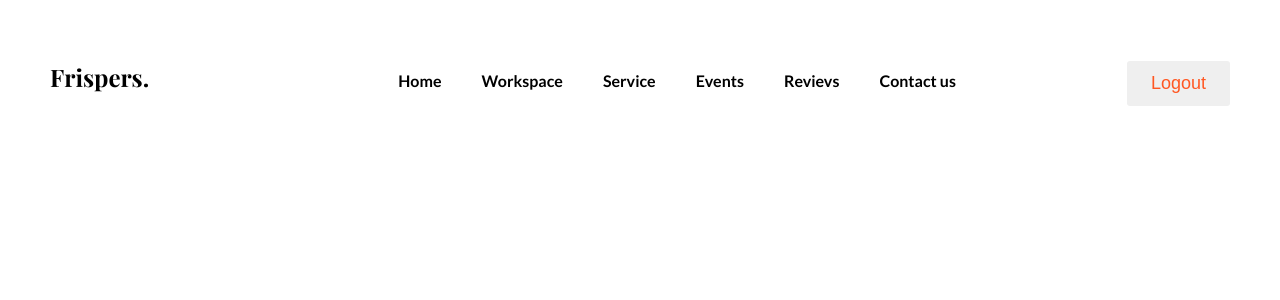
After one commit to Kukoldini/Frispes, a PHP site: page /website/header.php in a window 1280 px wide. The commit adds this page. Shown: the top 300 px of the page. Run offline with PHP 8.4, Linux system fonts and the light colour scheme; the visitor is signed in with stand-in values (Sample User, id 1).

Commit message:
Added logout function

```diff
--- /dev/null
+++ b/css/button.css
@@ -0,0 +1,13 @@
+#logout {
+	margin-top: -10px;
+	font-size: 18px;
+	color: #FF5722;
+	padding: 12px 24px;
+	border: none;
+	border-radius: 3px;
+}
+#logout:hover {
+	background-color: #FF5722;
+	transition: 0.1s;
+	color: #fff;
+}
--- a/css/style.css
+++ b/css/style.css
@@ -144,6 +144,7 @@ hr {
 	text-align: center;
 }
 .form-button:hover {
+	cursor: pointer;
 	background-color: #0D2C4A;
 	transition: 0.1s;
 }
--- /dev/null
+++ b/header.php
@@ -0,0 +1,45 @@
+<?php
+	session_start();
+?>
+<!DOCTYPE html>
+<html lang="en">
+<head>
+	<meta charset="UTF-8">
+	<meta name="viewport" content="width=device-width, initial-scale=1.0">
+	<title>Document</title>
+	<link rel="preconnect" href="https://fonts.gstatic.com">
+	<link href="https://fonts.googleapis.com/css2?family=Lato:wght@700&family=Playfair+Display:wght@700&display=swap" rel="stylesheet">
+	<link href="https://fonts.googleapis.com/css2?family=Lora:wght@700&display=swap" rel="stylesheet">
+	<link rel="stylesheet" href="css/style.css">
+	<link rel="stylesheet" href="css/button.css">
+</head>
+<body>
+	<div class="up_menu">
+		<p class="logo">Frispers.</p>
+		<ul class="menu">
+			<li><a href="index.php">Home</a></li>
+			<li><a href="#">Workspace</a></li>
+			<li><a href="#">Service</a></li>
+			<li><a href="#">Events</a></li>
+			<li><a href="#">Revievs</a></li>
+			<li><a href="#">Contact us</a></li>
+		</ul>
+		<ul class="login">
+			<?php
+				if (isset($_SESSION['user_id'])) {
+					echo '<form action="header.php" method="post">
+						  	<button id="logout" name="logout">Logout</button>
+						  </form>';
+					if (isset($_POST['logout'])) {
+						unset($_SESSION['user_id']);
+						header('Location: index.php');
+					}
+				} else {
+					echo '<li><a href="login.php">Log in</a></li>
+						  <li><a href="register.php">Sign up</a></li>';
+				}
+			?>
+		</ul>
+	</div>
+</body>
+</html>
--- a/index.php
+++ b/index.php
@@ -1,6 +1,4 @@
-<?php
-	session_start();
-?>
+
 <!DOCTYPE html>
 <html lang="en">
 <head>
@@ -15,7 +13,7 @@
 </head>
 <body>
 	<?php
-		require_once "header.html";
+		require_once "header.php";
 	?>
 	<header class="header">
 		<div class="container">
```
Also changed, not shown: login.php (+5 -8 lines), register.php (+3 -10 lines).
